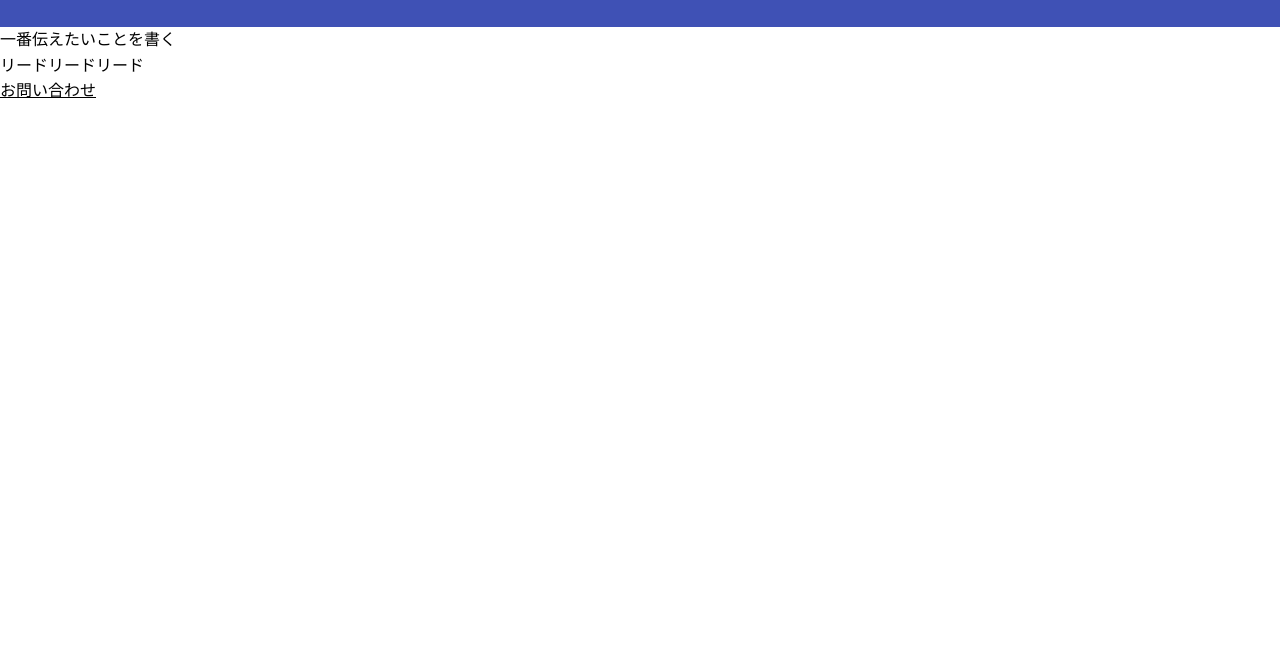
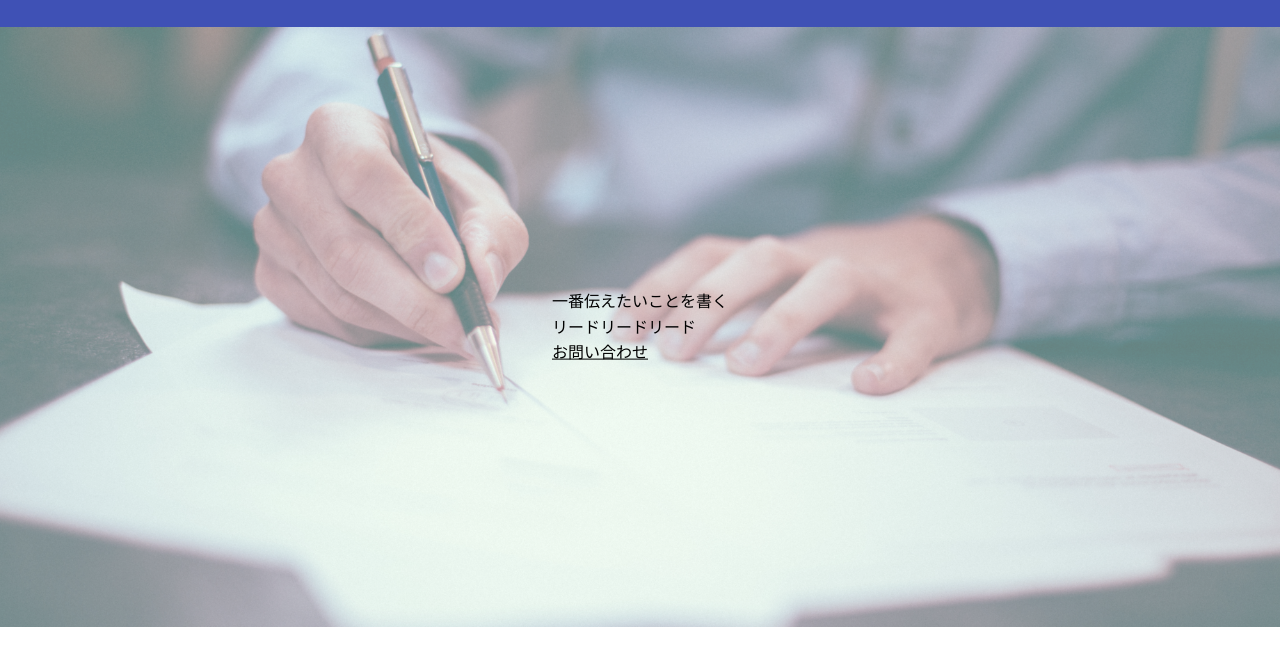
Before and after one commit to ibitomohiro/daytora_mid01, a plain HTML site: page index.html in a window 1280 px wide. Shown: the part 73-738 px from the top of the page. Drawn offline with Linux system fonts and the light colour scheme.

Commit message:
要素の中央寄せ

```diff
--- a/index.html
+++ b/index.html
@@ -21,10 +21,11 @@
   </header>
 
   <div class="main-visual">
-    <div class="main-visual__content"></div>
-    <div class="main-visual__title">一番伝えたいことを書く</div>
-    <div class="main-visual__lead">リードリードリード</div>
-    <div class="main-visual__button"><a href="">お問い合わせ</a></div>
+    <div class="main-visual__content">
+      <div class="main-visual__title">一番伝えたいことを書く</div>
+      <div class="main-visual__lead">リードリードリード</div>
+      <div class="main-visual__button"><a href="">お問い合わせ</a></div>
+    </div>
   </div>
 </body>
 </html>
--- a/sass/style.scss
+++ b/sass/style.scss
@@ -122,11 +122,20 @@ a {
 // main-visual
 
 .main-visual {
-
+  height: 600px;
+  // background-imgではなくbackgroundで設定
+  background: url(../img/mainvisual.png) no-repeat center center / cover;
+  // 親要素をposition relative
+  position: relative;
 }
 
 .main-visual__content {
-
+  // 子要素をposiion absolute
+  position: absolute;
+  // top 50%, left 50%でtransform translate(-50%, -50%)で要素を中央に！
+  top: 50%;
+  left: 50%;
+  transform: translate(-50%, -50%);
 }
 
 .main-visual__title {
```
Also changed, not shown: sass/style.css, 1 other file.
